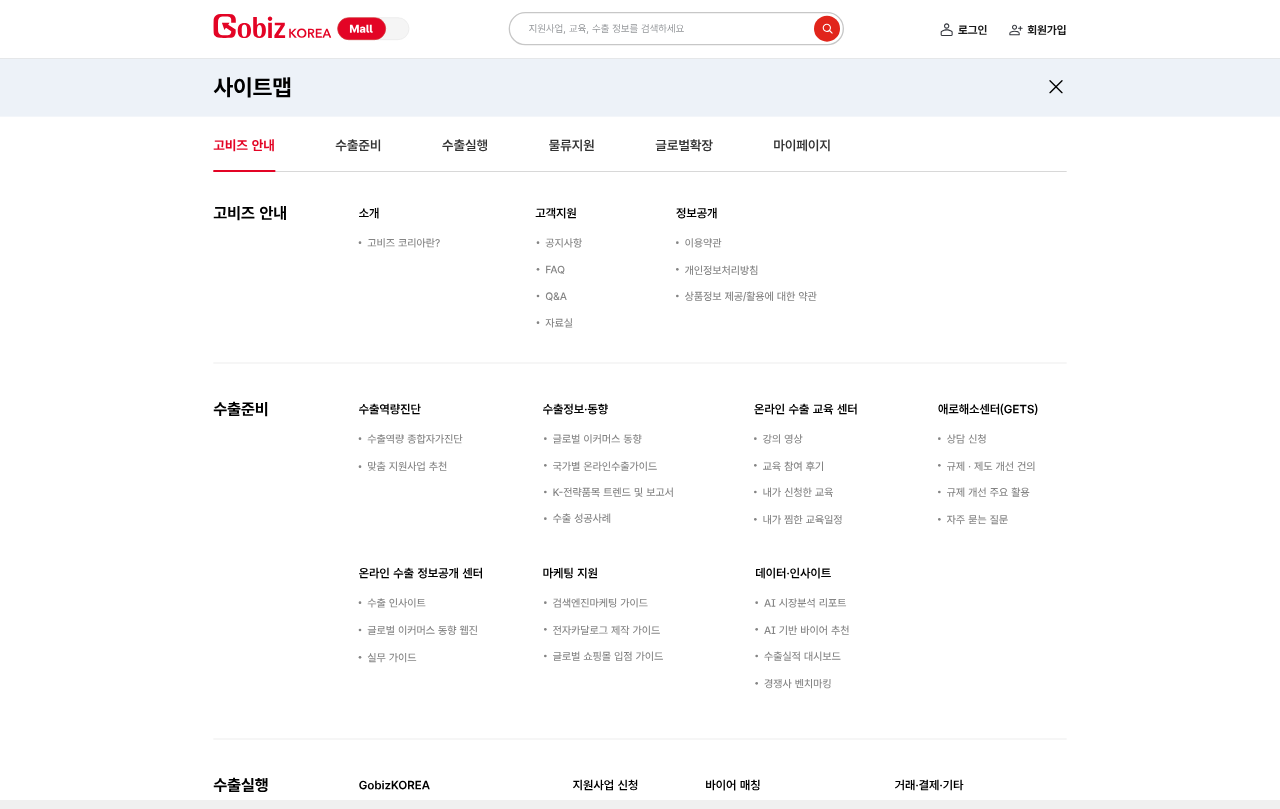
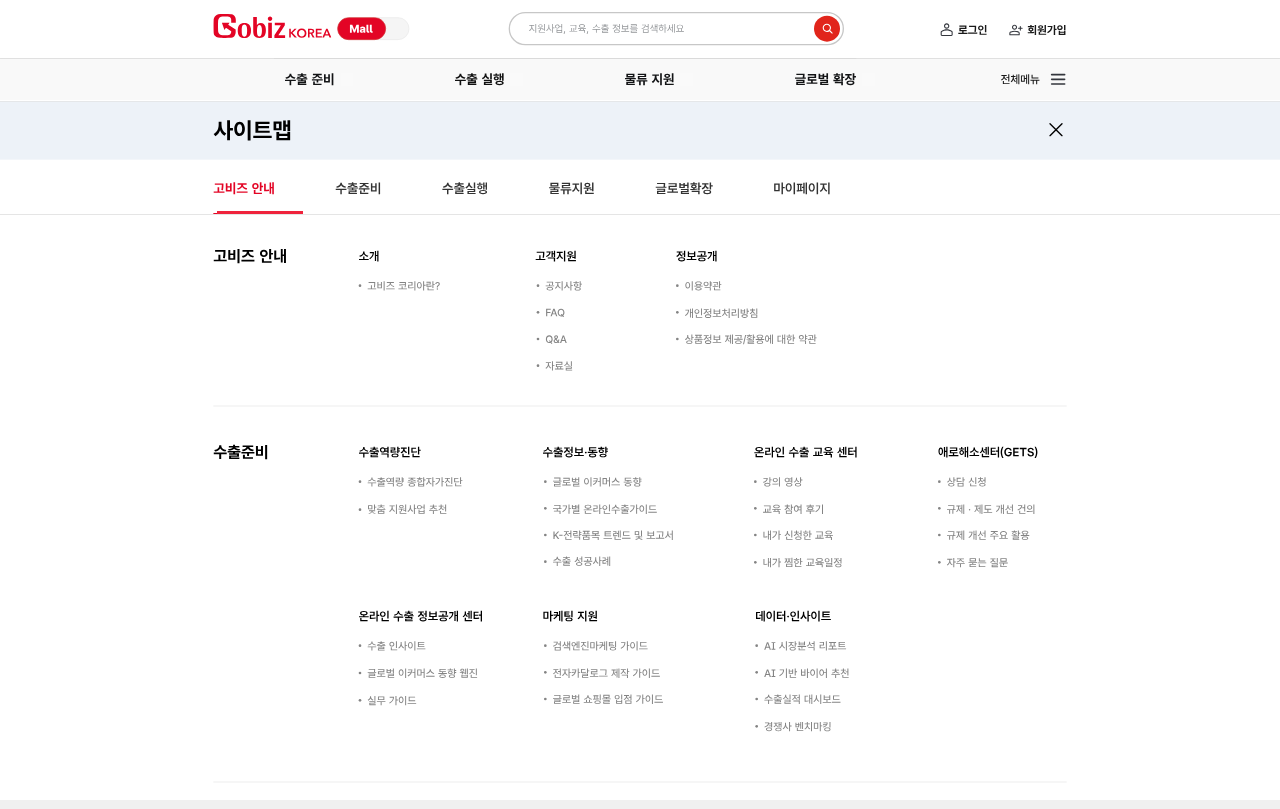
Before and after one commit to ddsoft8-debug/gobiz, a Next.js app: page / in a window 1280 px wide. Both pictures are taken after a click on the button "전체메뉴 열기". Built offline with nearby package versions, Linux system fonts and the light colour scheme.

Commit message:
Refine sitemap navigation panel

```diff
--- a/app/globals.css
+++ b/app/globals.css
@@ -28,8 +28,7 @@
   -webkit-tap-highlight-color: transparent;
 }
 
-.screen-stage,
-.site-menu-content {
+.screen-stage {
   position: relative;
   width: 100%;
 }
@@ -70,16 +69,146 @@
 .site-menu {
   position: fixed;
   z-index: 100;
-  inset: 0;
-  overflow-y: auto;
+  top: calc(100vw * 150 / 1920);
+  right: 0;
+  bottom: 0;
+  left: 0;
+  display: flex;
+  flex-direction: column;
+  overflow: hidden;
   overscroll-behavior: contain;
   background: #ffffff;
   animation: menu-backdrop-in 0.24s ease-out both;
 }
 
-.site-menu-content {
-  min-height: 100%;
+.site-menu-title,
+.site-menu-tabs {
+  position: relative;
+  z-index: 2;
+  flex: 0 0 auto;
+  width: 100%;
+  overflow: hidden;
+  background: #ffffff;
+}
+
+.site-menu-title {
+  height: calc(100vw * 90 / 1920);
+}
+
+.site-menu-tabs {
+  height: calc(100vw * 82 / 1920);
+  border-bottom: 1px solid #e5e5e5;
+}
+
+.site-menu-image {
+  position: absolute;
+  left: 0;
+  display: block;
+  width: 100%;
+  height: auto;
+  user-select: none;
+}
+
+.site-menu-title-image {
+  top: calc(100vw * -86 / 1920);
+}
+
+.site-menu-tabs-image {
+  top: calc(100vw * -176 / 1920);
+}
+
+.site-menu-close {
+  position: absolute;
+  z-index: 3;
+  top: 10%;
+  left: 81%;
+  width: 4.5%;
+  height: 80%;
+  padding: 0;
+  border: 0;
+  border-radius: 8px;
+  background: transparent;
+  cursor: pointer;
+  transition: background-color 0.2s ease, transform 0.2s ease;
+}
+
+.site-menu-close:hover {
+  background: rgb(0 0 0 / 6%);
+  transform: rotate(4deg);
+}
+
+.site-menu-close:focus-visible,
+.site-menu-tab:focus-visible {
+  outline: 3px solid var(--focus);
+  outline-offset: -3px;
+}
+
+.site-menu-tab {
+  position: absolute;
+  z-index: 3;
+  top: 0;
+  height: 100%;
+  padding: 0;
+  border: 0;
+  background: transparent;
+  cursor: pointer;
+  transition: background-color 0.22s ease;
+}
+
+.site-menu-tab::after {
+  position: absolute;
+  right: 14%;
+  bottom: 0;
+  left: 14%;
+  height: 3px;
+  background: #ef233c;
+  content: "";
+  opacity: 0;
+  transform: scaleX(0.45);
+  transition: opacity 0.22s ease, transform 0.22s ease;
+}
+
+.site-menu-tab:hover {
+  background: rgb(239 35 60 / 6%);
+}
+
+.site-menu-tab:hover::after,
+.site-menu-tab.active::after {
+  opacity: 1;
+  transform: scaleX(1);
+}
+
+.site-menu-scroll {
+  position: relative;
+  flex: 1 1 auto;
+  min-height: 0;
+  overflow-y: auto;
+  scrollbar-color: #9aa4b2 #f3f5f7;
+  scrollbar-width: thin;
+}
+
+.site-menu-scroll-art {
+  position: relative;
+  width: 100%;
+  height: calc(100vw * 2784 / 1920);
+  overflow: hidden;
+}
+
+.site-menu-content-image {
+  top: calc(100vw * -258 / 1920);
   animation: menu-content-in 0.42s cubic-bezier(0.22, 1, 0.36, 1) both;
+}
+
+.sr-only {
+  position: absolute;
+  width: 1px;
+  height: 1px;
+  padding: 0;
+  margin: -1px;
+  overflow: hidden;
+  clip: rect(0, 0, 0, 0);
+  white-space: nowrap;
+  border: 0;
 }
 
 @keyframes screen-in {
@@ -123,7 +252,13 @@
 
   .screen-stage,
   .site-menu,
-  .site-menu-content {
+  .site-menu-content-image {
     animation: none;
   }
+
+  .site-menu-close,
+  .site-menu-tab,
+  .site-menu-tab::after {
+    transition: none;
+  }
 }
--- a/app/page.tsx
+++ b/app/page.tsx
@@ -13,8 +13,24 @@
   | "notice-detail";
 
 type Rect = { x: number; y: number; width: number; height: number };
+type SitemapTabKey = "guide" | "preparation" | "execution" | "logistics" | "global" | "mypage";
 
 const SCREEN_WIDTH = 1920;
+const SITEMAP_CONTENT_START = 258;
+
+const sitemapTabs: Array<{
+  key: SitemapTabKey;
+  label: string;
+  targetY: number;
+  rect: Pick<Rect, "x" | "width">;
+}> = [
+  { key: "guide", label: "고비즈 안내", targetY: 258, rect: { x: 300, width: 180 } },
+  { key: "preparation", label: "수출준비", targetY: 575, rect: { x: 485, width: 155 } },
+  { key: "execution", label: "수출실행", targetY: 1125, rect: { x: 640, width: 155 } },
+  { key: "logistics", label: "물류지원", targetY: 1420, rect: { x: 795, width: 155 } },
+  { key: "global", label: "글로벌확장", targetY: 1805, rect: { x: 950, width: 180 } },
+  { key: "mypage", label: "마이페이지", targetY: 2115, rect: { x: 1130, width: 180 } },
+];
 
 const screens: Record<PageKey, { src: string; height: number; title: string }> = {
   main: { src: "/screens/main.svg", height: 1214, title: "고비즈코리아" },
@@ -104,9 +120,11 @@
 export default function Home() {
   const [page, setPage] = useState<PageKey>(getInitialPage);
   const [menuOpen, setMenuOpen] = useState(false);
+  const [activeMenuTab, setActiveMenuTab] = useState<SitemapTabKey>("guide");
   const stageRef = useRef<HTMLElement>(null);
   const menuButtonRef = useRef<HTMLButtonElement>(null);
   const closeButtonRef = useRef<HTMLButtonElement>(null);
+  const menuScrollRef = useRef<HTMLDivElement>(null);
   const screen = screens[page];
 
   useEffect(() => {
@@ -141,10 +159,6 @@
 
     const handleKeydown = (event: KeyboardEvent) => {
       if (event.key === "Escape") setMenuOpen(false);
-      if (event.key === "Tab") {
-        event.preventDefault();
-        closeButtonRef.current?.focus();
-      }
     };
 
     document.addEventListener("keydown", handleKeydown);
@@ -206,6 +220,8 @@
   }, [page]);
 
   const navigate = (nextPage: PageKey) => {
+    if (menuOpen) setMenuOpen(false);
+
     if (nextPage === page) {
       window.scrollTo({ top: 0, behavior: "smooth" });
       return;
@@ -215,6 +231,27 @@
     setPage(nextPage);
     window.scrollTo({ top: 0, behavior: "instant" });
     window.setTimeout(() => stageRef.current?.focus(), 30);
+  };
+
+  const moveToSitemapSection = (tab: (typeof sitemapTabs)[number]) => {
+    const scrollArea = menuScrollRef.current;
+    if (!scrollArea) return;
+
+    setActiveMenuTab(tab.key);
+    scrollArea.scrollTo({
+      top: ((tab.targetY - SITEMAP_CONTENT_START) / SCREEN_WIDTH) * scrollArea.clientWidth,
+      behavior: "smooth",
+    });
+  };
+
+  const updateActiveSitemapTab = () => {
+    const scrollArea = menuScrollRef.current;
+    if (!scrollArea) return;
+
+    const sourceY =
+      SITEMAP_CONTENT_START + (scrollArea.scrollTop / scrollArea.clientWidth) * SCREEN_WIDTH + 80;
+    const current = [...sitemapTabs].reverse().find((tab) => sourceY >= tab.targetY);
+    if (current) setActiveMenuTab(current.key);
   };
 
   return (
@@ -249,11 +286,13 @@
           className="hotspot hotspot-button"
           style={rectStyle({ x: 1450, y: 82, width: 175, height: 66 }, screen.height)}
           type="button"
-          aria-haspopup="dialog"
           aria-expanded={menuOpen}
           aria-controls="site-menu"
           aria-label="전체메뉴 열기"
-          onClick={() => setMenuOpen(true)}
+          onClick={() => {
+            setActiveMenuTab("guide");
+            setMenuOpen(true);
+          }}
         />
 
         {extraLinks.map((link) => (
@@ -275,21 +314,50 @@
         <div
           id="site-menu"
           className="site-menu"
-          role="dialog"
-          aria-modal="true"
+          role="navigation"
           aria-label="전체메뉴"
         >
-          <div className="site-menu-content">
+          <div className="site-menu-title">
             {/* eslint-disable-next-line @next/next/no-img-element */}
-            <img className="screen-image" src="/screens/sitemap.svg" alt="고비즈코리아 전체메뉴" />
+            <img className="site-menu-image site-menu-title-image" src="/screens/sitemap.svg" alt="" />
+            <h2 className="sr-only">사이트맵</h2>
             <button
               ref={closeButtonRef}
-              className="hotspot hotspot-button"
-              style={rectStyle({ x: 1555, y: 88, width: 90, height: 90 }, 3042)}
+              className="site-menu-close"
               type="button"
               aria-label="전체메뉴 닫기"
               onClick={() => setMenuOpen(false)}
             />
+          </div>
+
+          <div className="site-menu-tabs">
+            {/* eslint-disable-next-line @next/next/no-img-element */}
+            <img className="site-menu-image site-menu-tabs-image" src="/screens/sitemap.svg" alt="" />
+            {sitemapTabs.map((tab) => (
+              <button
+                key={tab.key}
+                className={`site-menu-tab${activeMenuTab === tab.key ? " active" : ""}`}
+                style={{
+                  left: `${(tab.rect.x / SCREEN_WIDTH) * 100}%`,
+                  width: `${(tab.rect.width / SCREEN_WIDTH) * 100}%`,
+                }}
+                type="button"
+                aria-label={`${tab.label} 메뉴로 이동`}
+                aria-current={activeMenuTab === tab.key ? "true" : undefined}
+                onClick={() => moveToSitemapSection(tab)}
+              />
+            ))}
+          </div>
+
+          <div ref={menuScrollRef} className="site-menu-scroll" onScroll={updateActiveSitemapTab}>
+            <div className="site-menu-scroll-art">
+              {/* eslint-disable-next-line @next/next/no-img-element */}
+              <img
+                className="site-menu-image site-menu-content-image"
+                src="/screens/sitemap.svg"
+                alt="고비즈코리아 사이트맵 메뉴 내용"
+              />
+            </div>
           </div>
         </div>
       )}
```
